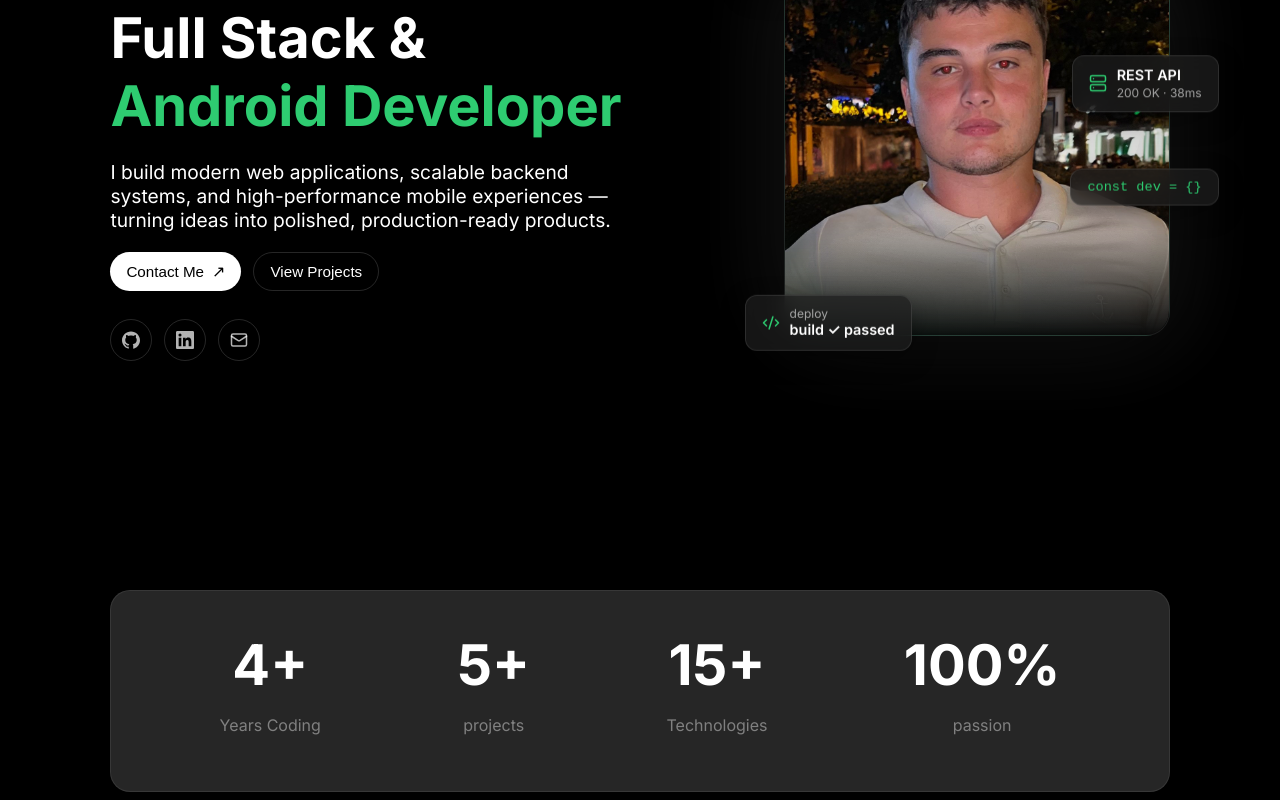
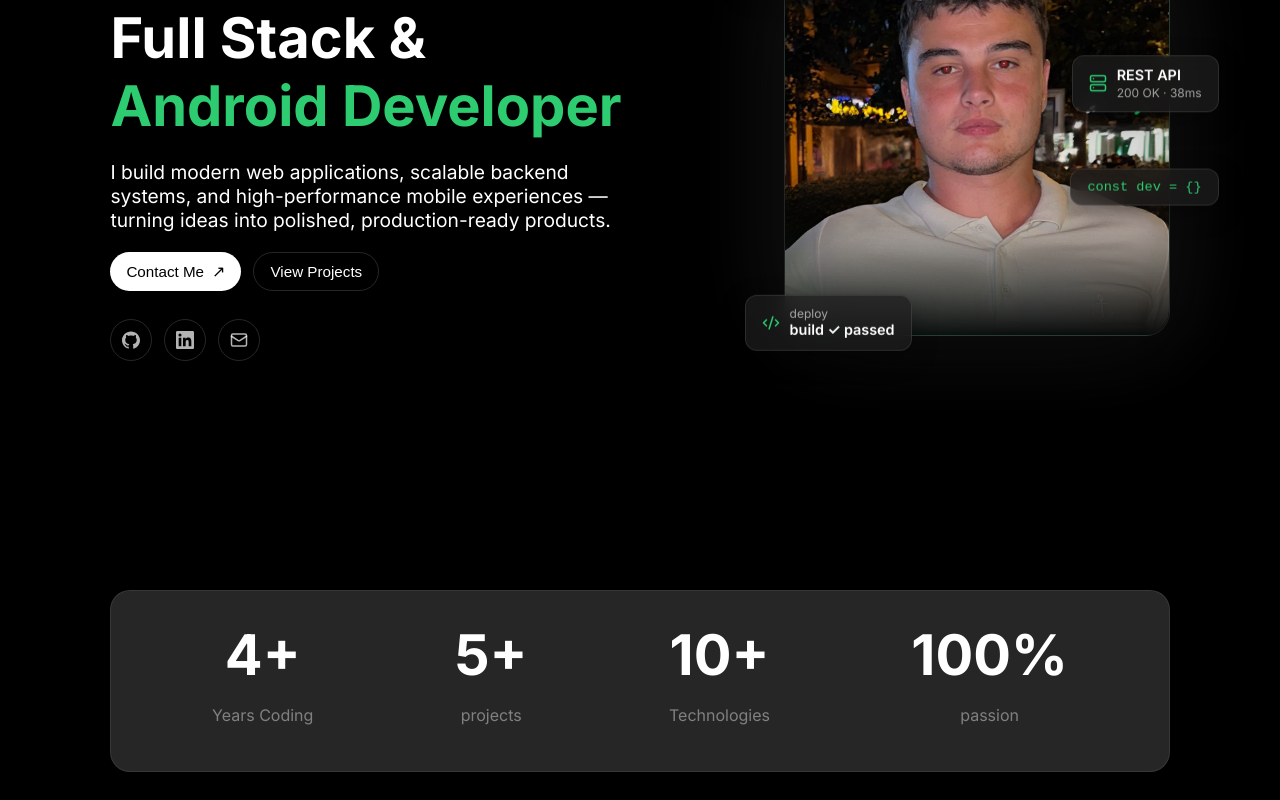
Before and after one commit to nikolavujovic04/Portfolio, a React (Vite) app in the folder frontend/: page / in a window 1280 px wide. Shown: the part 258-1058 px from the top of the page. Built offline with nearby package versions, Linux system fonts and the light colour scheme.

Commit message:
Kreirana sekcija sa statistikom

```diff
--- a/frontend/src/components/ContactButton.tsx
+++ b/frontend/src/components/ContactButton.tsx
@@ -1,6 +1,7 @@
 import '../styles/button.css'
 
-function ContactButton({showArrow = false, variant = 'primary', label = 'Contact Me'}: {showArrow?: boolean, variant?: 'primary' | 'secondary', label?: string}) {
+function ContactButton({showArrow = false, variant = 'primary', label = 'Contact Me'}:
+   {showArrow?: boolean, variant?: 'primary' | 'secondary', label?: string}) {
   return(
     <button className={`contact_button ${variant === 'secondary' ? 'contact_button--secondary' : ''}`}>
       {label}
--- a/frontend/src/sections/StatsSection.tsx
+++ b/frontend/src/sections/StatsSection.tsx
@@ -1,24 +1,22 @@
 import '../styles/stats.css'
+
+const stats = [
+  { title: "4+", text: "Years Coding"},
+  { title: "5+", text: "projects"},
+  { title: "10+", text: "Technologies"},
+  { title: "100%", text: "passion"}
+]
 
 const StatsSection = () =>{
   return(
     <div className="stats_section">
-      <div className="components">
-        <h2>4+</h2>
-        <p>Years Coding</p>
-      </div>
-      <div className="components">
-        <h2>5+</h2>
-        <p>projects</p>
-      </div>
-      <div className="components">
-        <h2>15+</h2>
-        <p>Technologies</p>
-      </div>
-      <div className="components">
-        <h2>100%</h2>
-        <p>passion</p>
-      </div>
+      {stats.map(stat =>(
+        <div className="components">
+          <h2>{stat.title}</h2>
+          <p>{stat.text}</p>
+        </div>
+      )
+        )}
     </div>
   )
 }
--- a/frontend/src/styles/stats.css
+++ b/frontend/src/styles/stats.css
@@ -1,7 +1,7 @@
 .stats_section{
   background-color: grey;
   border-radius: 20px;
-  padding: 40px;
+  padding: 30px;
   display: flex;
   flex-direction: row;
   justify-content: space-around;
```
Also changed, not shown: frontend/src/sections/ServiceSection.tsx (added, +16 -0 lines), frontend/src/styles/service.css (added).
